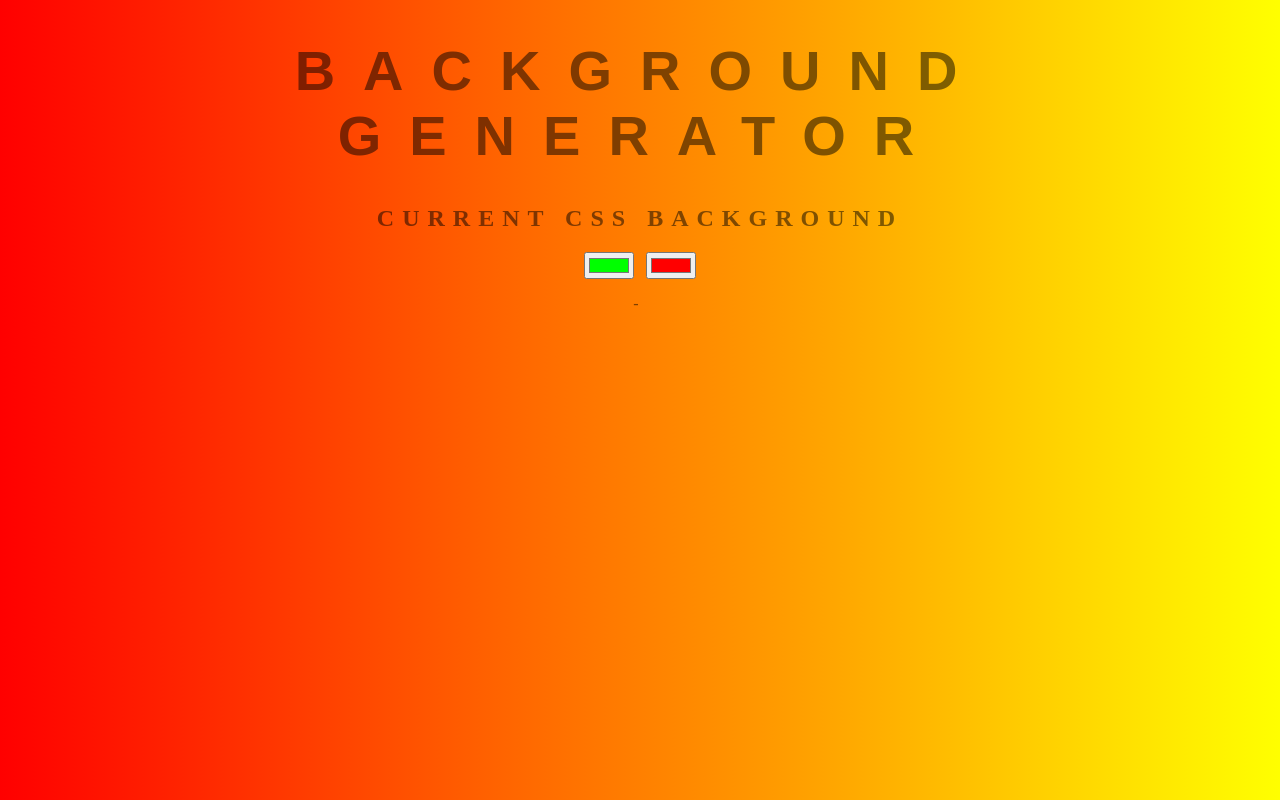
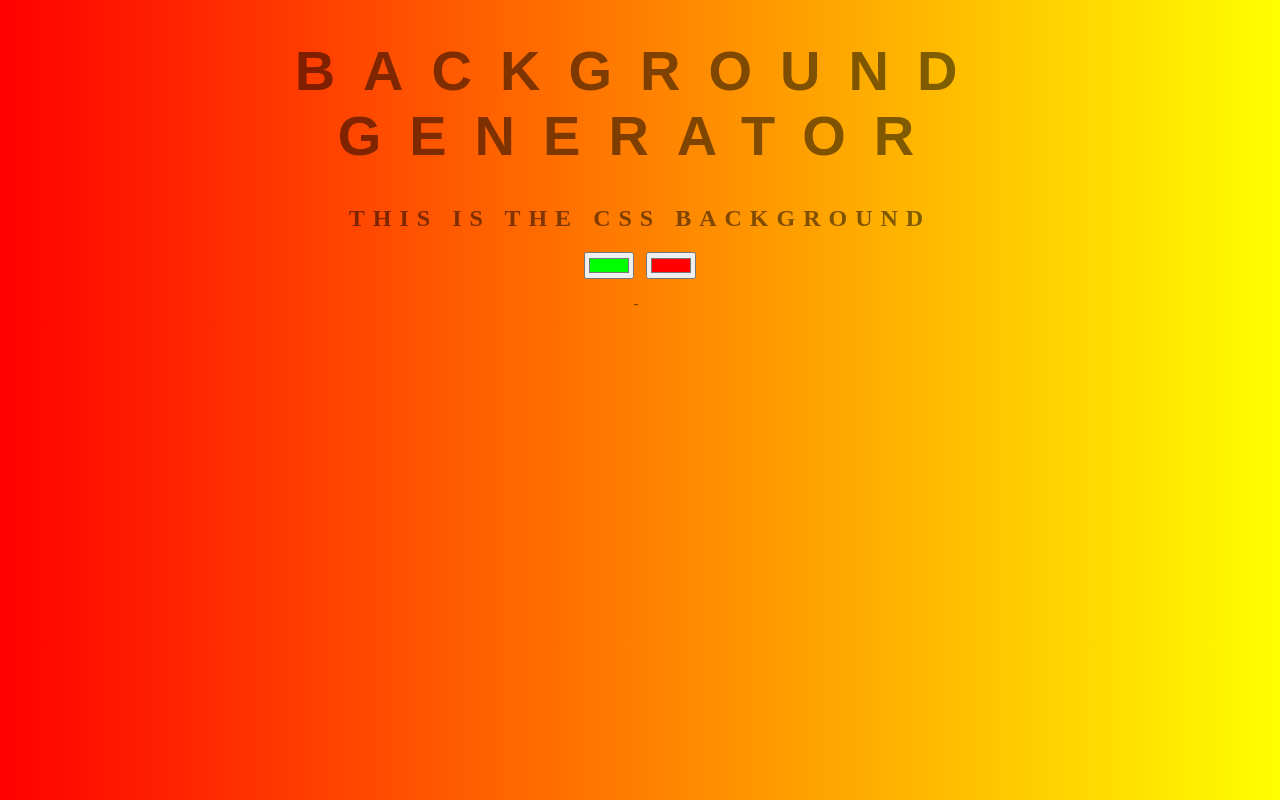
Before and after one commit to jonasrossdm/background-generator, a plain HTML site: page index.html in a window 1280 px wide. Drawn offline with Linux system fonts and the light colour scheme; files that its build step writes are made by us from their sources.

Commit message:
changing text

```diff
--- a/index.html
+++ b/index.html
@@ -9,7 +9,7 @@
 <body id="gradient">
 
 	<h1> Background Generator</h1>
-	<h2>Current CSS background </h2>
+	<h2>This is the CSS background </h2>
 
 	<input class = "color1" type="color" name="color1" value="#00ff00">
 	<input class = "color2" type="color" name="color2" value="#ff0000">
```
